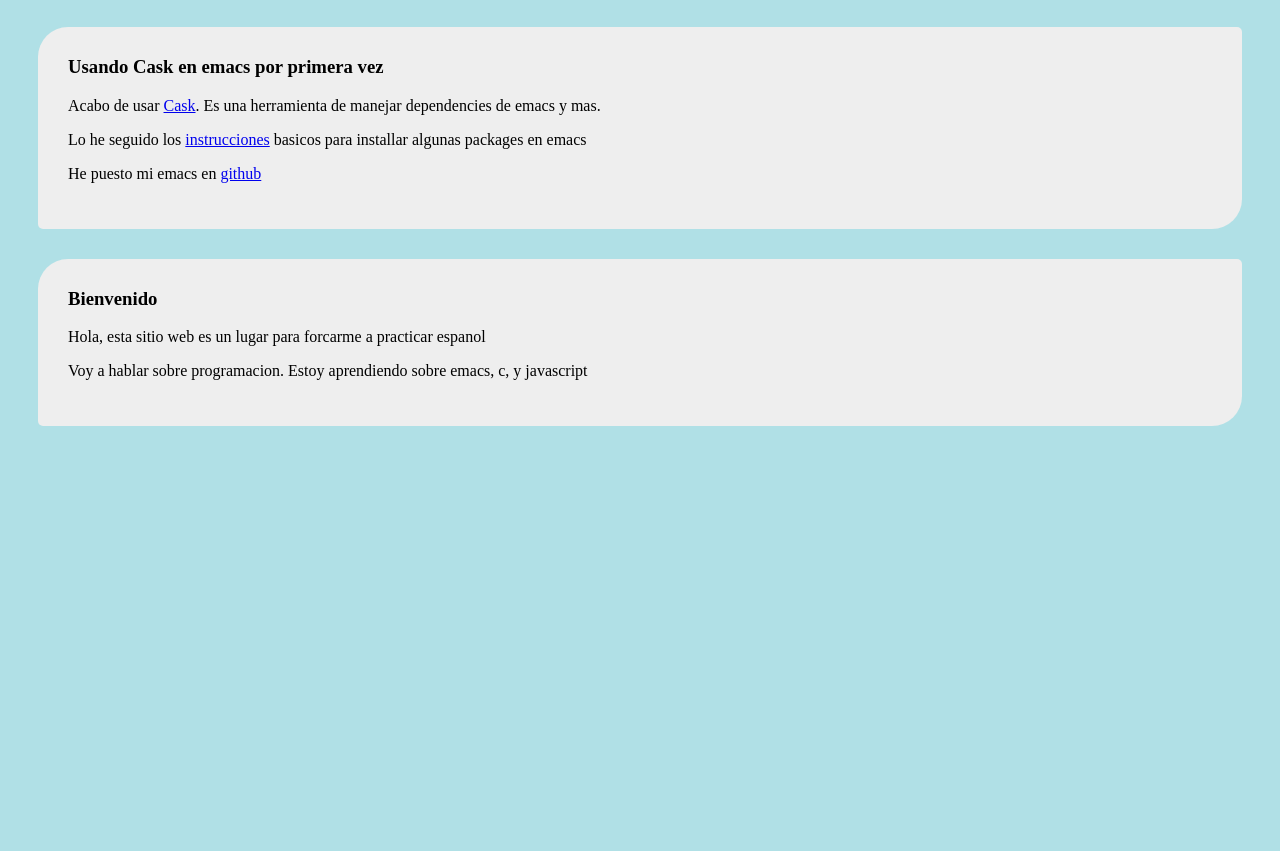
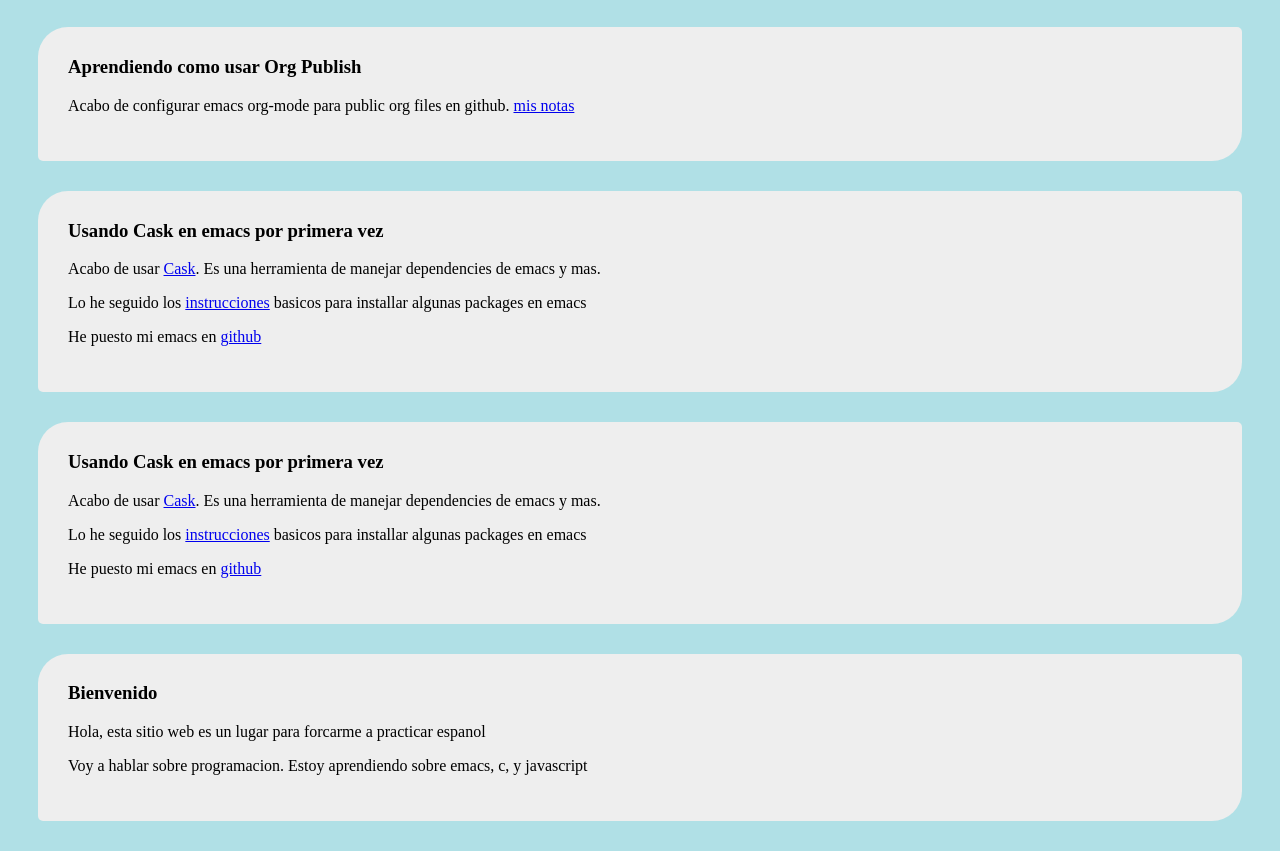
Before and after one commit to dericbytes/falla-conmigo, a plain HTML site: page docs/index.html in a window 1280 px wide. Shown: the part 81-932 px from the top of the page. Before the commit the page ends 800 px from the top, so only its background shows below. Drawn offline with Linux system fonts and the light colour scheme.

Commit message:
add entrie about using org publish

```diff
--- a/docs/index.html
+++ b/docs/index.html
@@ -10,6 +10,21 @@
       <H1>Falla Conmigo</H1>
       My <a href="https://github.com/dericbytes/emacs-dot-files">.emacs.d</a>
     </div>
+
+
+
+    <div class="section1">
+      <h3>Aprendiendo como usar Org Publish</h3>
+      <p>Acabo de configurar emacs org-mode para public org files en github. <a href="index2.html">mis notas</a></p>
+    </div>
+
+    <div class="section1">
+      <h3>Usando Cask en emacs por primera vez</h3>
+      <P>Acabo de usar <a href="https://github.com/cask/cask">Cask</a>. Es una herramienta de manejar dependencies de emacs y mas.</P>
+      <p>Lo he seguido los <a href="https://cask.readthedocs.io/en/latest/guide/installation.html">instrucciones</a> basicos para installar algunas packages en emacs</p>
+      <p>He puesto mi emacs en <a href="https://github.com/dericbytes/emacs-dot-files">github</a></p>
+    </div>
+
 
     <div class="section1">
       <h3>Usando Cask en emacs por primera vez</h3>
```
